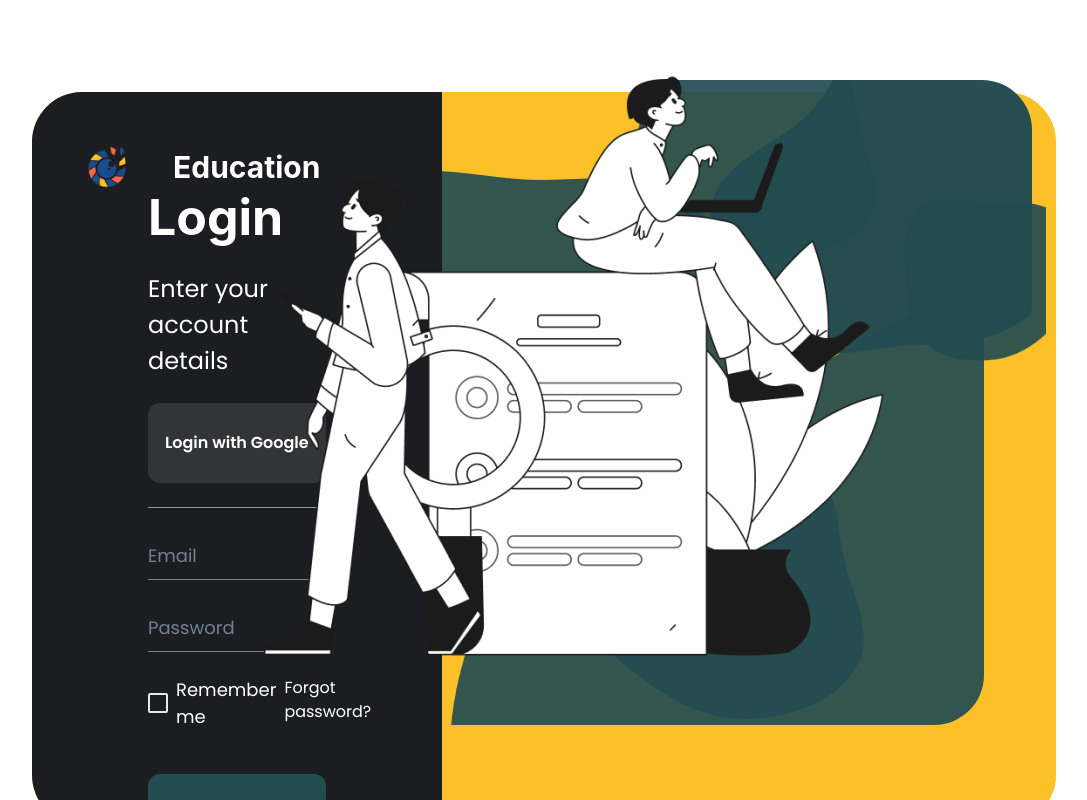
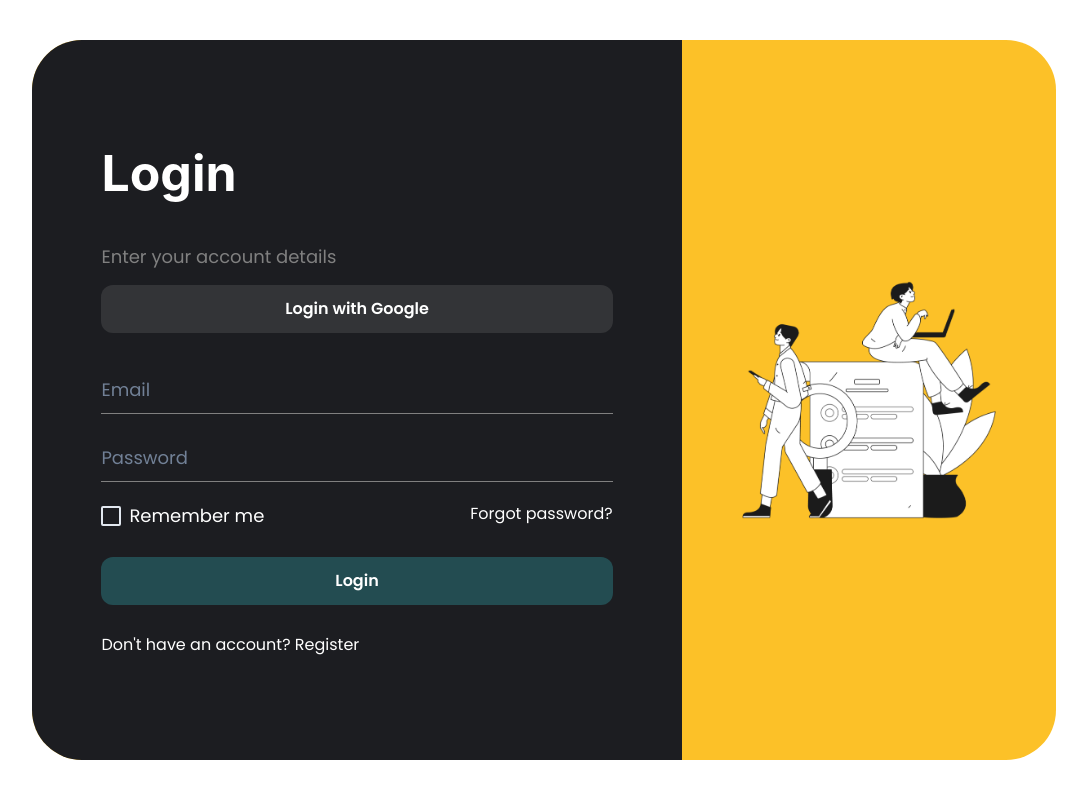
Before and after one commit to ZakaryaMeddahi/private-school-system, a Next.js app in the folder client/: page /Login in a window 1280 px wide. Shown: the whole page, without its empty margins (96-1183 px from the left). Built offline with nearby package versions, Linux system fonts and the light colour scheme.

Commit message:
edit style of login page

```diff
--- a/client/src/app/Login/page.jsx
+++ b/client/src/app/Login/page.jsx
@@ -6,18 +6,18 @@
 const Login = () => {
     return(
         <div style={{color: '100%', zIndex: '50', display: 'grid', height: '100%', justifyItems: 'center', alignItems: 'center'}}>
-            <Flex color='white' bg='#FCC128' height='80%' w='80%' borderRadius='50px'>
-                <Stack maxW='container.lg' height='100%' bg='#1C1D21' p='25' w='40%' zIndex={1} borderLeftRadius='50px'>
-                    <Wrap spacing={4}>
+            <Flex color='white' bg='#FCC128' height='90%' w='80%' borderRadius='50px'>
+                <Stack maxW='container.lg' w='650px' height='100%' bg='#1C1D21' p='25' zIndex={1} borderLeftRadius='50px'>
+                    {/* <Wrap spacing={4}>
                         <WrapItem alignItems='center'>
                             <Image boxSize='100px' src='/1-removebg-preview.png' />
                         </WrapItem>
                         <WrapItem alignItems='center'>
-                            <Heading as='h1' size='lg'>Education</Heading>
+                            <Heading as='h1' size='lg' fontSize='32px'>Education</Heading>
                         </WrapItem>
-                    </Wrap>
-                    <Container w='100%' h='100%' display='flex' alignItems='center' justifyContent='center'>
-                        <VStack w='100%' paddingInline='75' spacing='24px' align='self-start'>
+                    </Wrap> */}
+                    <Container w='100%' h='100%' display='flex' justifyContent='center'>
+                        <VStack h='100%' w='90%' align='self-start' justifyContent='center'>
                             <Header title='Login' />
                             <FormInput type='email' placeholder='Email' />
                             <FormInput type='password' placeholder='Password' />
@@ -25,13 +25,13 @@
                                 <Checkbox colorScheme='green' size='lg'>Remember me</Checkbox>
                                 <Text color='white'>Forgot password?</Text>
                             </Stack>
-                            <Button size='lg' w='100%' mt='5' fontSize='16px' paddingBlock='10' border='none' borderRadius='12' bgColor='#234C51' color='white'>Login</Button>
+                            <Button size='lg' w='100%' mt='5' fontSize='16px' border='none' borderRadius='12' bgColor='#234C51' color='white'>Login</Button>
                             <Text textAlign='center' mt='5'>Don't have an account? <a href='/register'>Register</a></Text>
                         </VStack>
                     </Container>
                 </Stack>
-                <Container w='60%' bg='transparent'>
-                    <Box position='absolute' top='10%' right='5.6%'>
+                <Container flex={1} bg='transparent' display='flex' justifyContent='center' alignItems='center'>
+                 {/* <Box position='absolute' top='5%' right='5.6%'>
                         <Image src="/vector.png" alt="vector" borderRadius='50px' w='80%'/>
                     </Box>
                     <Box position='absolute' bottom='9.4%' right='-2.25%'>
@@ -46,12 +46,10 @@
                     <Box position='absolute' top='25%' right='8%'>
                         <Image src="/vector4.png" alt="vector4" w='80%'/>
                     </Box>
-                    <Box position='absolute' top='10%' right='19.5%'>
+                    <Box position='absolute' top='5%' right='19.5%'>
                         <Image src="/vector5.png" alt="vector5" w='80%'/>
-                    </Box>
-                    <Box zIndex={25} pos='absolute' right='15%' bottom='15%'>
-                        <Image src="/illustration.png" alt="illustration" w='110%' />
-                    </Box>
+                    </Box> */}
+                    <Image src="/illustration.png" alt="illustration" w='100%' zIndex='1' />
                 </Container>
             </Flex>
         </div>
--- a/client/src/components/Form header/Header.jsx
+++ b/client/src/components/Form header/Header.jsx
@@ -1,15 +1,14 @@
-import { Button, Heading, Text, Box, Divider, AbsoluteCenter } from '@chakra-ui/react';
+import { Button, Heading, Text, Box, Divider, AbsoluteCenter, VStack } from '@chakra-ui/react';
 
 const Header = () => {
     return(
-        <>
-            <Heading size='lg' fontSize='50px'>Login</Heading>
-            <Text fontSize='2xl'>Enter your account details</Text>
-            <Button fontSize='16px' size='lg' w='100%' paddingBlock='10' border='none' borderRadius='12' bgColor='#333437' color='white'>
+        <VStack marginBottom='25' spacing='15' align='flex-start' width='100%'>
+            <Heading size='lg' fontSize='50px' marginBottom='25'>Login</Heading>
+            <Text fontSize='18px' color='gray'>Enter your account details</Text>
+            <Button fontSize='16px' size='lg' w='100%' border='none' borderRadius='12' bgColor='#333437' color='white'>
                 Login with Google
             </Button>
-            <Divider />
-        </>
+        </VStack>
     );
 }
 
--- a/client/src/components/Form input/FormInput.jsx
+++ b/client/src/components/Form input/FormInput.jsx
@@ -2,7 +2,7 @@
 
 const FormInput = ({ type, placeholder }) => {
     return (
-        <FormControl isRequired width='100%'>
+        <FormControl isRequired width='100%' marginBottom='3'>
             <input type={type} placeholder={placeholder} style={{width: '100%', paddingBlock: '10px', fontSize: '18px', color: 'white', border: 'none', backgroundColor: 'transparent', borderBottom: '1px solid gray'}} />
         </FormControl>
     );
```
